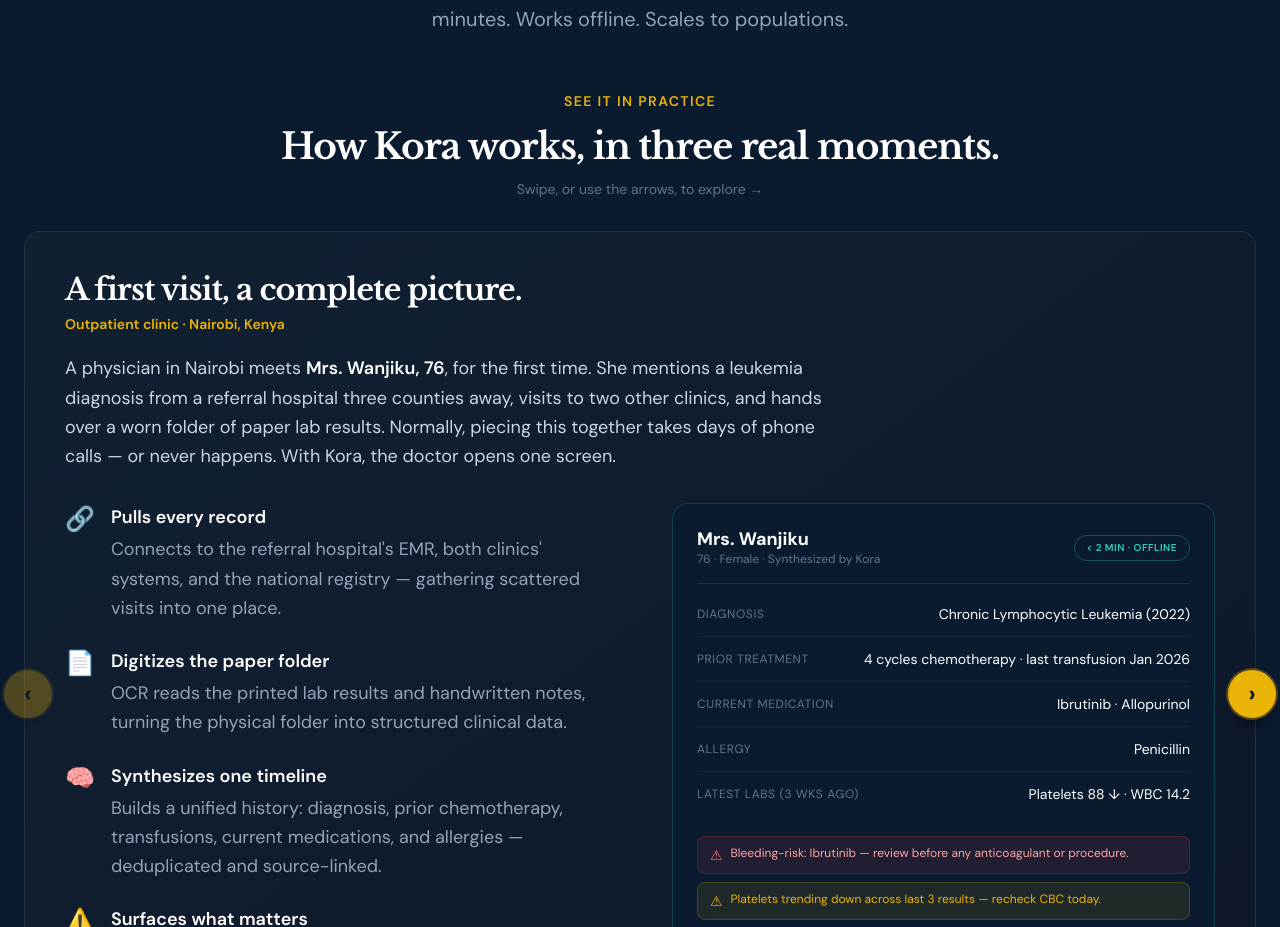
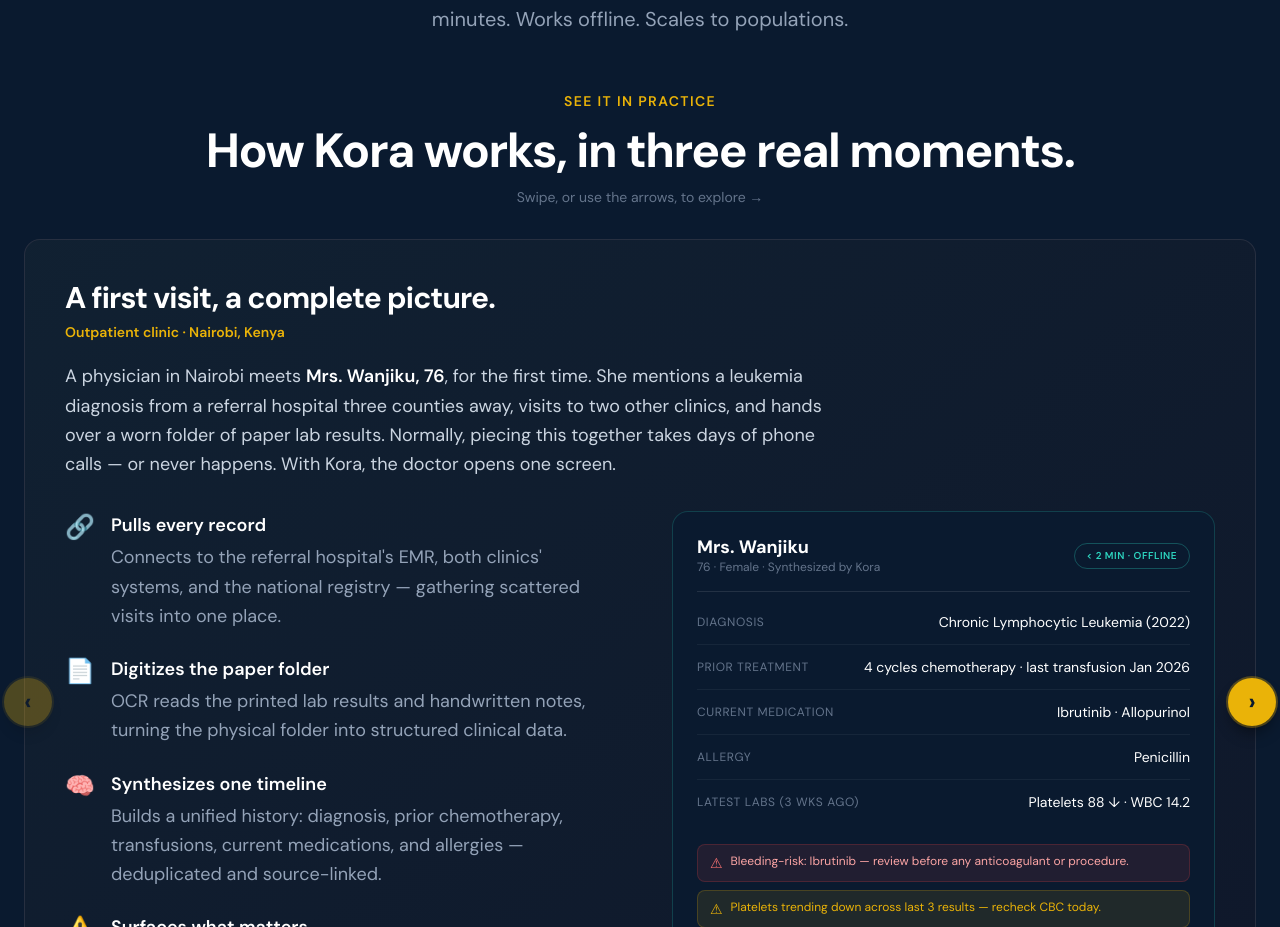
Before and after one commit to ekeneajufo-ux/kora-health-website, a Next.js app: page / in a window 1280 px wide. Shown: the part 1481-2408 px from the top of the page. Built offline with nearby package versions, Linux system fonts and the light colour scheme.

Commit message:
Use sans headings in 'See It In Practice' for consistency
- Removed display-serif from the section heading and scenario card titles so
  they match the sans-serif (DM Sans) used by other centered section headers
  and card titles

Co-Authored-By: Claude Sonnet 4.6 <noreply@anthropic.com>

```diff
--- a/app/page.tsx
+++ b/app/page.tsx
@@ -487,7 +487,7 @@ export default function Home() {
         <div className="max-w-7xl mx-auto pb-14">
           <div className="text-center mb-8">
             <p className="text-[#EAB308] text-sm font-semibold uppercase tracking-widest mb-4">See It In Practice</p>
-            <h2 className="display-serif text-3xl md:text-4xl font-bold text-white mb-3">How Kora works, in three real moments.</h2>
+            <h2 className="text-4xl md:text-5xl font-bold text-white mb-3">How Kora works, in three real moments.</h2>
             <p className="text-slate-500 text-sm">Swipe, or use the arrows, to explore →</p>
           </div>
 
@@ -502,7 +502,7 @@ export default function Home() {
                   <div className="bg-[#0F172A] border border-white/10 rounded-2xl p-8 md:p-10 relative overflow-hidden">
                     <div className="absolute inset-0 bg-gradient-to-br from-[#2DD4BF]/5 to-transparent pointer-events-none" />
                     <div className="relative">
-                      <h3 className="display-serif text-2xl md:text-3xl font-bold text-white mb-1.5">{s.title}</h3>
+                      <h3 className="text-2xl md:text-3xl font-bold text-white mb-1.5">{s.title}</h3>
                       <p className="text-[#EAB308] text-sm font-semibold mb-5">{s.tag}</p>
                       <p className="text-slate-300 text-lg leading-relaxed mb-8 max-w-3xl">{s.intro}</p>
 
```
